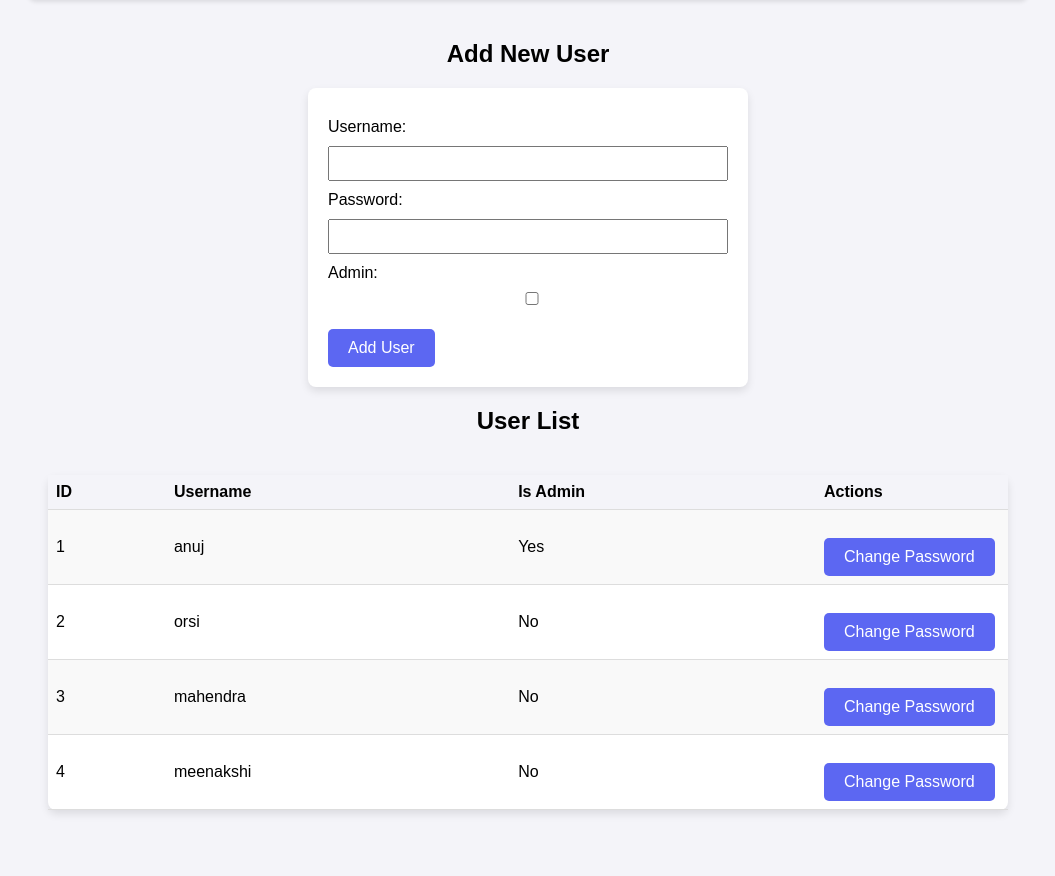
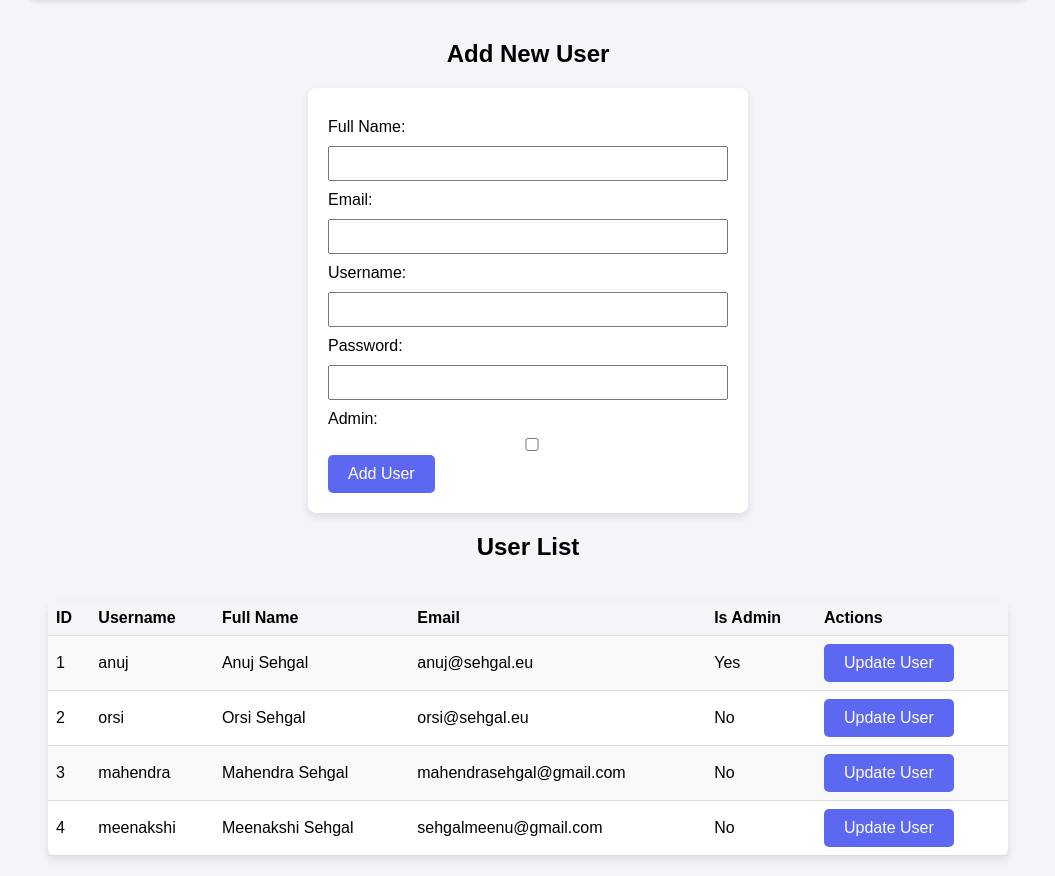
Before and after one commit to sehgalanuj/countries, a Flask app: page /admin in a window 1280 px wide. Shown: the part 58-934 px from the top of the page, without its empty margins (112-1167 px from the left). Before the commit the page ends 872 px from the top, so only its background shows below. Run offline with Flask 2, Linux system fonts and the light colour scheme; a user stored in the database is signed in; data comes from the database, SQL or seed files in the repository; both versions use the stored data as it was after the commit.

Commit message:
Updated UI

```diff
--- a/countries/app.py
+++ b/countries/app.py
@@ -61,7 +61,9 @@ def init_db():
                      id INTEGER PRIMARY KEY AUTOINCREMENT,
                      username TEXT UNIQUE NOT NULL,
                      password_hash TEXT NOT NULL,
-                     is_admin BOOLEAN NOT NULL DEFAULT 0)''')
+                     is_admin BOOLEAN NOT NULL DEFAULT 0,
+                     full_name TEXT,
+                     email TEXT)''')
 
 init_db()
 
@@ -209,8 +211,8 @@ def admin():
         is_admin = request.form.get('is_admin') == 'on'
         with sqlite3.connect(DATABASE) as conn:
             cursor = conn.cursor()
-            cursor.execute("INSERT INTO users (username, password_hash, is_admin) VALUES (?, ?, ?)",
-                           (username, password, is_admin))
+            cursor.execute("INSERT INTO users (username, password_hash, is_admin, full_name, email) VALUES (?, ?, ?, ?, ?)",
+                           (username, password, is_admin, full_name, email))
             conn.commit()
         return redirect(url_for('admin'))  # Redirect to clear POST data and refresh the page
 
@@ -218,7 +220,7 @@ def admin():
     with sqlite3.connect(DATABASE) as conn:
         conn.row_factory = sqlite3.Row
         cursor = conn.cursor()
-        cursor.execute("SELECT id, username, is_admin FROM users")
+        cursor.execute("SELECT id, username, is_admin, full_name, email FROM users")
         users = cursor.fetchall()
 
     return render_template('admin.html', users=users)
@@ -231,12 +233,27 @@ def change_password():
 
     user_id = request.form['user_id']
     new_password = request.form['new_password']
-    hashed_password = generate_password_hash(new_password)
+    new_full_name = request.form['new_full_name']
+    new_email = request.form['new_email']
 
-    with sqlite3.connect(DATABASE) as conn:
-        cursor = conn.cursor()
-        cursor.execute("UPDATE users SET password_hash = ? WHERE id = ?", (hashed_password, user_id))
-        conn.commit()
+    if len(new_password) > 0:
+        hashed_password = generate_password_hash(new_password)
+        with sqlite3.connect(DATABASE) as conn:
+            cursor = conn.cursor()
+            cursor.execute("UPDATE users SET password_hash = ? WHERE id = ?", (hashed_password, user_id))
+            conn.commit()
+
+    if len(new_full_name) > 0:
+        with sqlite3.connect(DATABASE) as conn:
+            cursor = conn.cursor()
+            cursor.execute("UPDATE users SET full_name = ? WHERE id = ?", (new_full_name, user_id))
+            conn.commit()
+
+    if len(new_email) > 0:
+        with sqlite3.connect(DATABASE) as conn:
+            cursor = conn.cursor()
+            cursor.execute("UPDATE users SET email = ? WHERE id = ?", (new_email, user_id))
+            conn.commit()
 
     flash('Password updated successfully.', 'success')
     return redirect(url_for('admin'))
--- a/countries/templates/admin.html
+++ b/countries/templates/admin.html
@@ -45,7 +45,7 @@
             width: 90%;
             max-width: 400px;
         }
-        input[type="text"], input[type="password"], input[type="checkbox"] {
+        input[type="text"], input[type="email"], input[type="password"], input[type="checkbox"] {
             margin-top: 10px;
             width: 100%;
             padding: 8px;
@@ -59,7 +59,7 @@
             border-radius: 5px;
             cursor: pointer;
             font-size: 16px;
-            margin-top: 20px;
+            margin-top: 0px;
         }
         button:hover {
             background-color: #5058e5;
@@ -81,6 +81,7 @@
             padding: 8px;
             text-align: left;
             border-bottom: 1px solid #ddd;
+	    vertical-align: middle; /* This will vertically center the content of the cell */
         }
         th {
             background-color: #f4f4f9;
@@ -142,6 +143,14 @@
     <h2>Add New User</h2>
     <form action="/admin" method="post">
       <div>
+        <label for="full_name">Full Name:</label>
+        <input type="text" id="full_name" name="full_name" required>
+      </div>
+      <div>
+        <label for="email">Email:</label>
+        <input type="email" id="email" name="email" required>
+      </div>
+      <div>
         <label for="username">Username:</label>
         <input type="text" id="username" name="username" required>
       </div>
@@ -165,8 +174,17 @@
           <input type="hidden" id="userId" name="user_id">
           <div>
             <label for="new_password">New Password:</label>
-            <input type="password" id="new_password" name="new_password" required>
+            <input type="password" id="new_password" name="new_password">
           </div>
+	  <div>
+            <label for="new_full_name">Full Name:</label>
+            <input type="text" id="new_full_name" name="new_full_name">
+	  </div>
+	  <div>
+            <label for="new_email">Email:</label>
+            <input type="email" id="new_email" name="new_email">
+	  </div>
+	  <p/>
           <button type="submit">Submit</button>
         </form>
       </div>
@@ -187,6 +205,8 @@
         <tr>
             <th>ID</th>
             <th>Username</th>
+	    <th>Full Name</th>
+	    <th>Email</th>
             <th>Is Admin</th>
 	    <th>Actions</th>
         </tr>
@@ -194,8 +214,10 @@
         <tr>
             <td>{{ user.id }}</td>
             <td>{{ user.username }}</td>
+            <td>{{ user.full_name }}</td>
+            <td>{{ user.email }}</td>
             <td>{{ 'Yes' if user.is_admin else 'No' }}</td>
-	    <td><button type="button" onclick="showModal('{{ user.id }}')">Change Password</button></td>
+	    <td><button type="button" onclick="showModal('{{ user.id }}', '{{ user.username }}', '{{ user.full_name }}', '{{ user.email }}')">Update User</button></td>
         </tr>
         {% endfor %}
     </table>
@@ -208,8 +230,11 @@ var modal = document.getElementById('passwordModal');
 var span = document.getElementsByClassName("close")[0];
 
 // When the user clicks on the button, open the modal
-function showModal(userId) {
-    document.getElementById('userId').value = userId; // Set user ID for the form
+function showModal(userId, username, fullName, email) {
+    document.getElementById('userId').value = userId;
+    document.getElementById('username').value = username;
+    document.getElementById('full_name').value = fullName;
+    document.getElementById('email').value = email;
     modal.style.display = "block";
 }
 
```
Also changed, not shown: countries/templates/index.html (+20 -15 lines), db/countries.db. Lines whose indentation alone changed are shown as unchanged.
